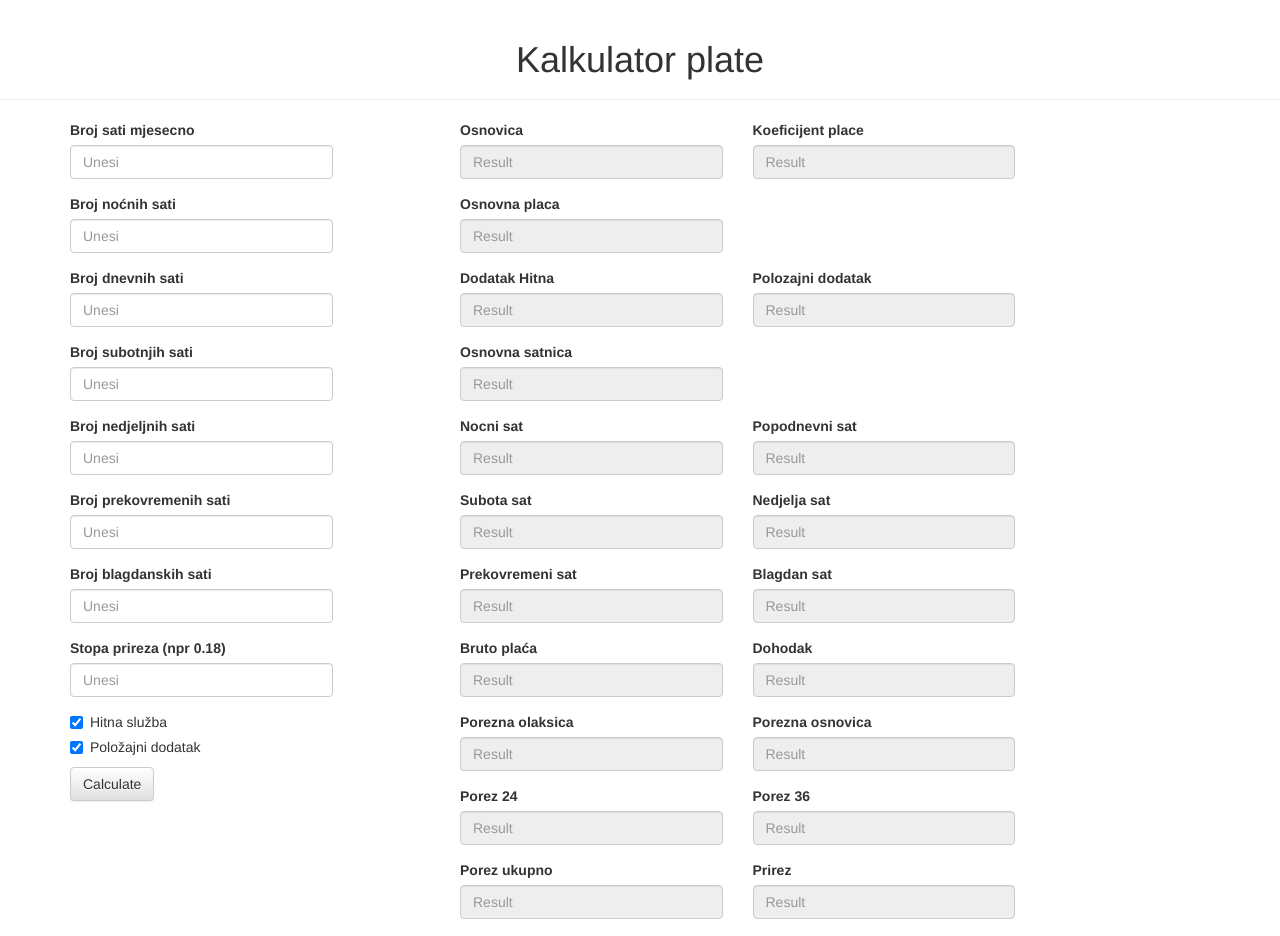
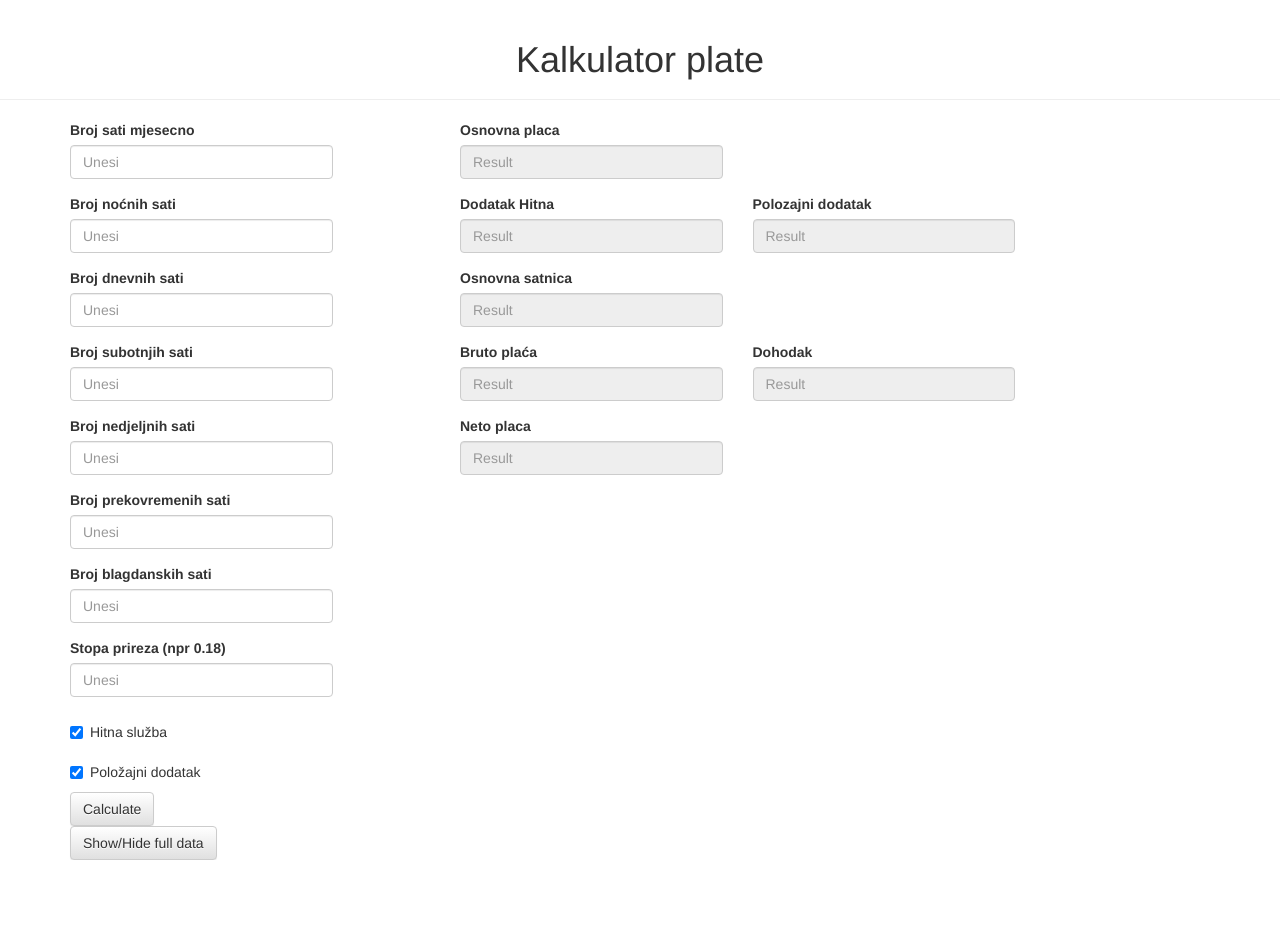
Before and after one commit to croraf/provjeriplacu, a React app: page / in a window 1280 px wide. Shown: the top 936 px of the page. After the commit the page ends 860 px from the top, so only its background shows below. Built offline with nearby package versions, Linux system fonts and the light colour scheme.

Commit message:
Show hide functionality

```diff
--- a/app/App.js
+++ b/app/App.js
@@ -1,5 +1,5 @@
 import React from 'react';
-import {PageHeader, Grid, Row, Col} from 'react-bootstrap';
+import {PageHeader, Grid, Row, Col, Button} from 'react-bootstrap';
 
 import {InputForm} from './InputForm';
 import {PayResults} from './PayResults';
@@ -10,7 +10,8 @@ class App extends React.Component {
     constructor() {
         super();
         this.state = {
-            osnovica: ""
+            hideOptional: true,
+            izracunPlaca: {}
         };
     }
 
@@ -24,7 +25,16 @@ class App extends React.Component {
         }
 
 
-        this.setState(izracunPlaca(formDataObject));
+        this.setState({
+            izracunPlaca: izracunPlaca(formDataObject)
+        });
+    }
+
+    showHideOptionalCallback = () => {
+        this.setState((prevState) => ({
+                hideOptional: !prevState.hideOptional
+            })
+        );
     }
 
     render () {
@@ -36,18 +46,21 @@ class App extends React.Component {
                     <Row>
                         <Col xs={4} md={3}>
                             <InputForm formCallback={this.formCallback}/>
+
+                            <Row>
+                                <Col xs={12}>
+                                    <Button type="button" onClick={this.showHideOptionalCallback}>
+                                        Show/Hide full data
+                                    </Button>
+                                </Col>
+                            </Row>
                         </Col>
 
                         <Col xs={0} md={1} />
 
                         <Col xs={8} md={6}>
-                            <PayResults {...this.state}/>
+                            <PayResults {...this.state.izracunPlaca} hideOptional={this.state.hideOptional}/>
                         </Col>
-                    </Row>
-                    <Row>
-                        {/*<Col xs={3} md={3}>
-                            <PayResult payValue={this.state.payValue}/>
-                        </Col>*/}
                     </Row>
                 </Grid>
             </div>
--- a/app/InputFieldGroup.js
+++ b/app/InputFieldGroup.js
@@ -1,14 +1,19 @@
 import React from 'react';
+import {Row, Col} from 'react-bootstrap';
 
 import {FieldGroup} from './FieldGroup';
 
 const InputFieldGroup = ({ name, label, help, ...props }) => (
+    <Row>
+        <Col xs={12}>
             <FieldGroup
             help={help}
             label={label}
             placeholder="Unesi"
             name={name}
             />
+        </Col>
+    </Row>
 );
 
 export {InputFieldGroup};
--- a/app/InputForm.js
+++ b/app/InputForm.js
@@ -1,5 +1,5 @@
 import React from 'react';
-import {FormControl, FormGroup, ControlLabel, Checkbox, Radio, Button} from 'react-bootstrap';
+import {FormControl, FormGroup, ControlLabel, Checkbox, Radio, Button, Row, Col} from 'react-bootstrap';
 import {FieldGroup} from './FieldGroup';
 
 import {InputFieldGroup} from './InputFieldGroup';
@@ -50,13 +50,21 @@ const InputForm = ({formCallback}) => (
       name='stopaPrireza'
     />
 
+    <Row>
+      <Col xs={12}>
         <Checkbox defaultChecked>
           Hitna služba
         </Checkbox>
+      </Col>
+    </Row>
 
+    <Row>
+      <Col xs={12}>
         <Checkbox defaultChecked>
           Položajni dodatak
         </Checkbox>
+      </Col>
+    </Row>
 
     {/*
     <InputFieldGroup
@@ -127,9 +135,14 @@ const InputForm = ({formCallback}) => (
       </FormControl.Static>
     </FormGroup>*/}
 
+    <Row>
+      <Col xs={12}>
         <Button type="button" onClick={formCallback}>
           Calculate
         </Button>
+      </Col>
+    </Row>
+
   </form>
 );
 
--- a/app/OutputFieldGroup.js
+++ b/app/OutputFieldGroup.js
@@ -3,7 +3,9 @@ import React from 'react';
 import {FieldGroup} from './FieldGroup';
 import {Col} from 'react-bootstrap';
 
-const OutputFieldGroup = ({ label, value }) => (
+const OutputFieldGroup = ({ label, value, hidden }) => (
+
+    hidden ? null : (
         <Col xs={6}>
             <FieldGroup
             type='text'
@@ -13,6 +15,7 @@ const OutputFieldGroup = ({ label, value }) => (
             value={value}
             />
         </Col>
+    )
 );
 
 export {OutputFieldGroup};
--- a/app/PayResults.js
+++ b/app/PayResults.js
@@ -4,16 +4,18 @@ import {Row, Col, Clearfix} from 'react-bootstrap';
 
 const PayResults = ({osnovica, koeficijentPlace, osnovnaPlaca, dodatakHitna, polozajniDodatak, osnovnaSatnica,
                      nocniSat, popodnevniSat, subotaSat, nedjeljaSat, prekovremeniSat, blagdanSat, brutoPlaca,
-                     dohodak, poreznaOlaksica, poreznaOsnovica, porez24, porez36, ukupniPorez, prirez, nettoPlaca}) => (
+                     dohodak, poreznaOlaksica, poreznaOsnovica, porez24, porez36, ukupniPorez, prirez, nettoPlaca, hideOptional}) => (
   <form>
     <Row>
       <OutputFieldGroup
         label="Osnovica"
         value={osnovica}
+        hidden={hideOptional}
       />
       <OutputFieldGroup
         label="Koeficijent place"
         value={koeficijentPlace}
+        hidden={hideOptional}
       />
       <OutputFieldGroup
         label="Osnovna placa"
@@ -42,26 +44,32 @@ const PayResults = ({osnovica, koeficijentPlace, osnovnaPlaca, dodatakHitna, pol
       <OutputFieldGroup
         label="Nocni sat"
         value={nocniSat}
+        hidden={hideOptional}
       />
       <OutputFieldGroup
         label="Popodnevni sat"
         value={popodnevniSat}
+        hidden={hideOptional}
       />
       <OutputFieldGroup
         label="Subota sat"
         value={subotaSat}
+        hidden={hideOptional}
       />
       <OutputFieldGroup
         label="Nedjelja sat"
         value={nedjeljaSat}
+        hidden={hideOptional}
       />
       <OutputFieldGroup
         label="Prekovremeni sat"
         value={prekovremeniSat}
+        hidden={hideOptional}
       />
       <OutputFieldGroup
         label="Blagdan sat"
         value={blagdanSat}
+        hidden={hideOptional}
       />
       <OutputFieldGroup
         label="Bruto plaća"
@@ -74,26 +82,32 @@ const PayResults = ({osnovica, koeficijentPlace, osnovnaPlaca, dodatakHitna, pol
       <OutputFieldGroup
         label="Porezna olaksica"
         value={poreznaOlaksica}
+        hidden={hideOptional}
       />
       <OutputFieldGroup
         label="Porezna osnovica"
         value={poreznaOsnovica}
+        hidden={hideOptional}
       />
       <OutputFieldGroup
         label="Porez 24"
         value={porez24}
+        hidden={hideOptional}
       />
       <OutputFieldGroup
         label="Porez 36"
         value={porez36}
+        hidden={hideOptional}
       />
       <OutputFieldGroup
         label="Porez ukupno"
         value={ukupniPorez}
+        hidden={hideOptional}
       />
       <OutputFieldGroup
         label="Prirez"
         value={prirez}
+        hidden={hideOptional}
       />
       <OutputFieldGroup
         label="Neto placa"
```
Also changed, not shown: 1 other file (tests, documents, lock files or other folders). Lines whose indentation alone changed are shown as unchanged.
